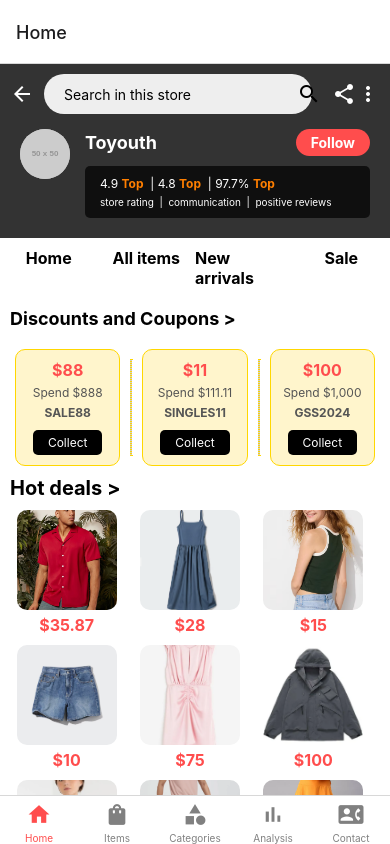
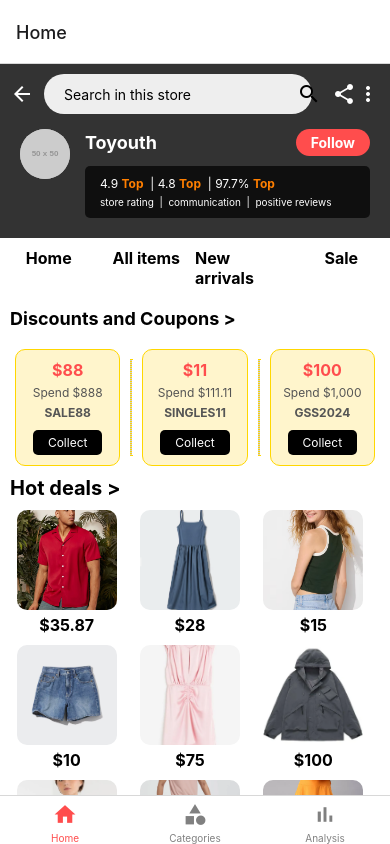
Before and after one commit to weipingtee/gec-dev404, a React Native app: screen /Home in a window 390 px wide. Built offline with nearby package versions, Linux system fonts and the light colour scheme.

Commit message:
edit bottom nav

```diff
--- a/App.js
+++ b/App.js
@@ -8,12 +8,14 @@ import AnalysisScreen from './screens/AnalysisScreen';
 import ContactScreen from './screens/ContactScreen';
 import Icon from 'react-native-vector-icons/MaterialIcons';
 
+
+
 const Tab = createBottomTabNavigator();
 
 const App = () => {
   return (
     <NavigationContainer>
-      <Tab.Navigator
+      {/* <Tab.Navigator
         screenOptions={({ route }) => ({
           tabBarIcon: ({ color, size }) => {
             let iconName;
@@ -30,13 +32,39 @@ const App = () => {
           activeTintColor: '#FF4D4D',
           inactiveTintColor: 'gray',
           showLabel: true,
-        }}>
+        }}> */}
+
+      <Tab.Navigator
+        screenOptions={({ route }) => ({
+          tabBarActiveTintColor: "#FF4D4D",
+          tabBarInactiveTintColor: "gray",
+          tabBarShowLabel: true,
+          tabBarStyle: [
+            {
+              display: "flex"
+            },
+            null
+          ],
+          tabBarIcon: ({ color, size }) => {
+            let iconName;
+
+            if (route.name === 'Home') {
+              iconName = 'home'; // FontAwesome icon name
+            } else if (route.name === 'Categories') {
+              iconName = 'category';
+            } else if (route.name === 'Analysis') {
+              iconName = 'bar-chart';
+            }
+
+            return <Icon name={iconName} size={size} color={color} />;
+          },
+        })}
+      >
         <Tab.Screen name="Home" component={HomeScreen} />
-        <Tab.Screen name="Items" component={ItemsScreen} />
         <Tab.Screen name="Categories" component={CategoriesScreen} />
         <Tab.Screen name="Analysis" component={AnalysisScreen} />
-        <Tab.Screen name="Contact" component={ContactScreen} />
       </Tab.Navigator>
+
     </NavigationContainer>
   );
 };
--- a/home-style.js
+++ b/home-style.js
@@ -202,7 +202,7 @@ const styles = StyleSheet.create({
     marginTop: 5,
     fontSize: 16,
     fontWeight: 'bold',
-    color: '#FF4D4D',
+    color: '#000000',
   },
   columnWrapper: {
     justifyContent: 'space-between',
--- a/package.json
+++ b/package.json
@@ -19,7 +19,7 @@
     "react-native-paper": "4.9.2",
     "react-native-safe-area-context": "4.10.5",
     "react-native-screens": "3.31.1",
-    "react-native-vector-icons": "*"
+    "react-native-vector-icons": "^10.1.0"
   },
   "devDependencies": {
     "@babel/core": "^7.20.0"
```
Also changed, not shown: 1 other file (tests, documents, lock files or other folders).
